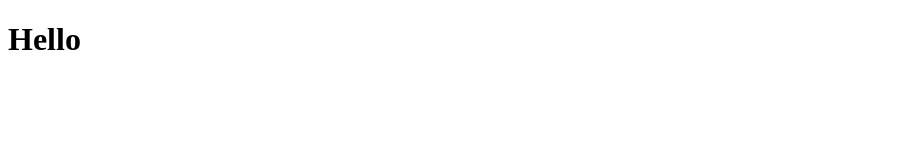
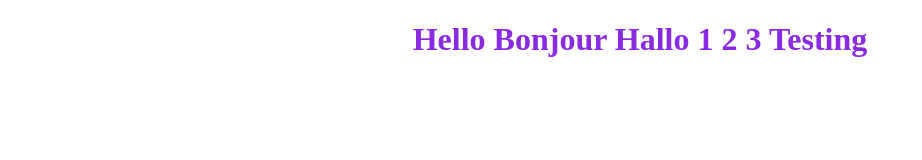
Before and after one commit to HedyPhelps/my-awsome-app, a plain HTML site: page index.html in a window 1280 px wide. Shown: the whole page, without its empty margins (0-922 px from the left). Drawn offline with Linux system fonts and the light colour scheme.

Commit message:
updated h1

```diff
--- a/index.html
+++ b/index.html
@@ -5,8 +5,10 @@
     <meta http-equiv="X-UA-Compatible" content="IE=edge" />
     <meta name="viewport" content="width=device-width, initial-scale=1.0" />
     <title>Document</title>
+    <link href="src/styles.css" rel="stylesheet" type="text/css" />
   </head>
   <body>
-    <h1>Hello</h1>
+    <h1>Hello Bonjour Hallo 1 2 3 Testing</h1>
+    <script src="src/index.js"></script>
   </body>
 </html>
--- /dev/null
+++ b/src/styles.css
@@ -0,0 +1,4 @@
+h1 {
+  color: blueviolet;
+  text-align: center;
+}
```
Also changed, not shown: src/index.js (added).
